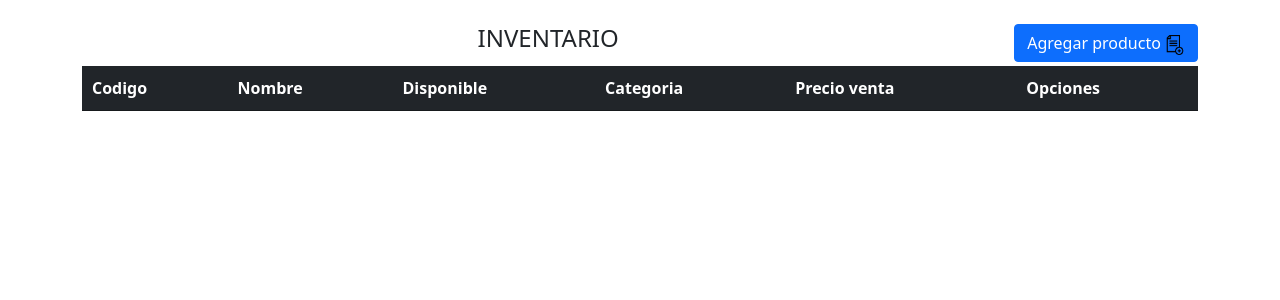
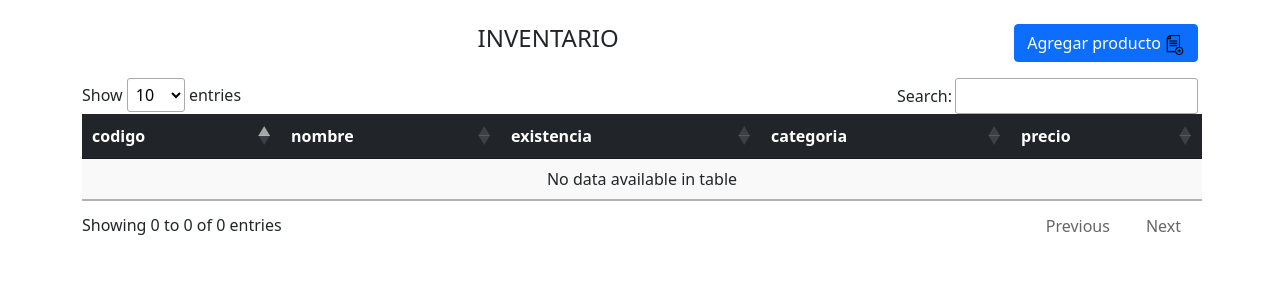
Before and after one commit to CamiloRodriguez-1213/Software-Contable, a Flask app: page /inventario in a window 1280 px wide. Shown: the part 56-356 px from the top of the page. Run offline with Flask 2, Linux system fonts and the light colour scheme; the visitor is signed in with stand-in values (Sample User, id 1); data that the repository does not hold is empty; some libraries are stand-ins or nearby versions.

Commit message:
TABLA INVENTARIO

```diff
--- a/app.py
+++ b/app.py
@@ -55,9 +55,30 @@ def logout():
 def inventory():
     if verifyLogin():
         if session.get('rol') == 'administrador':
+            db_categorias = GetCategoriasController.ControllerGetCategorias()
+            #productos = GetProductosController.ControllerGetProducts()
+
+            return render_template("views/inventory/index.html", db_categorias=db_categorias)
+        else:
+            return render_template("index.html")
+    else:
+        return render_template("views/auth/login.html")
+
+@app.route("/tabla", methods=['POST', 'GET'])
+def tabla():
+    if verifyLogin():
+        if session.get('rol') == 'administrador':
             productos = GetProductosController.ControllerGetProducts()
-            print(productos)
-            return render_template("views/inventory/index.html", productos=productos)
+            new_lista = []
+            for producto in productos:
+                dic={}
+                dic['codigo'] = producto[0]
+                dic['nombre'] = producto[1]
+                dic['existencia'] = producto[2]
+                dic['categoria'] = producto[3]
+                dic['precio'] = producto[4]
+                new_lista.append(dic)
+            return jsonify({'datos':[new_lista]})
         else:
             return render_template("index.html")
     else:
@@ -154,4 +175,7 @@ def userQuery():
 
     user = userIdController.getUser(idUser)
     return jsonify(user)
+
+
+
 app.run(debug=True)
--- /dev/null
+++ b/static/js/table_inventory.js
@@ -0,0 +1,21 @@
+$(document).ready(function() {
+    var datosTabla = $('#table_product')
+    $.ajax({
+        url: '/tabla',
+        type: 'GET',
+        success: function(response){
+            datosTabla.DataTable({
+                pageLenght:10,
+                "data":response['datos'][0],
+                "columns":[
+                    { "data": "codigo" },
+                    { "data": "nombre" },
+                    { "data": "existencia" },
+                    { "data": "categoria" },
+                    { "data": "precio" },
+                ]
+            })
+        }
+    })
+
+});
--- a/templates/views/inventory/index.html
+++ b/templates/views/inventory/index.html
@@ -6,7 +6,7 @@
 {% block contenido %}
 <div class="container mt-4" >
     <div class="row">
-        <div class="col-12 text-center mb-1">
+        <div class="col-12 text-center mb-3">
             <div class="h4">
                 INVENTARIO
                 <div class="float-end">
@@ -17,33 +17,28 @@
                 </div>
             </div>
         </div>
+
         <div class="col-12 mb-3">
-            <table class="table display dataTable">
+            <table id="table_product" class="table display dataTable">
                 <thead class="table-dark">
                     <tr class="text-center">
-                        <th scope="col">Codigo</th>
-                        <th scope="col">Nombre</th>
-                        <th scope="col">Disponible</th>
-                        <th scope="col">Categoria</th>
-                        <th scope="col">Precio venta</th>
-                        <th scope="col">Opciones</th>
+                        <th scope="col">codigo</th>
+                        <th scope="col">nombre</th>
+                        <th scope="col">existencia</th>
+                        <th scope="col">categoria</th>
+                        <th scope="col">precio</th>
                     </tr>
                 </thead>
-                <tbody>
-                    {% for producto in productos %}
-                        <tr class="text-center">
-                            <th scope="row">{{ producto[0] }}</th>
-                            <td>{{ producto[1] }}</td>
-                            <td>{{ producto[2] }}</td>
-                            <td>{{ producto[3] }}</td>
-                            <td>{{ producto[4] }}</td>
-                            <td><a class="button" href="/delete/product/{{ producto[5] }}"><i class='fa fa-trash' style='font-size:24px'></i></a></td>
-                        </tr>
-                    {% endfor %}
-                </tbody>
-              </table>
+
+            </table>
         </div>
     </div>
 </div>
 
 {% endblock %}
+
+{% block scripts %}
+    <script src="http://ajax.googleapis.com/ajax/libs/jquery/3.5.1/jquery.min.js"></script>
+    <script type="text/javascript" charset="uft8" src="https://cdn.datatables.net/1.11.4/js/jquery.dataTables.js" defer></script>
+    <script src="{{ url_for('static', filename='js/table_inventory.js') }}" defer></script>
+{% endblock %}
```
